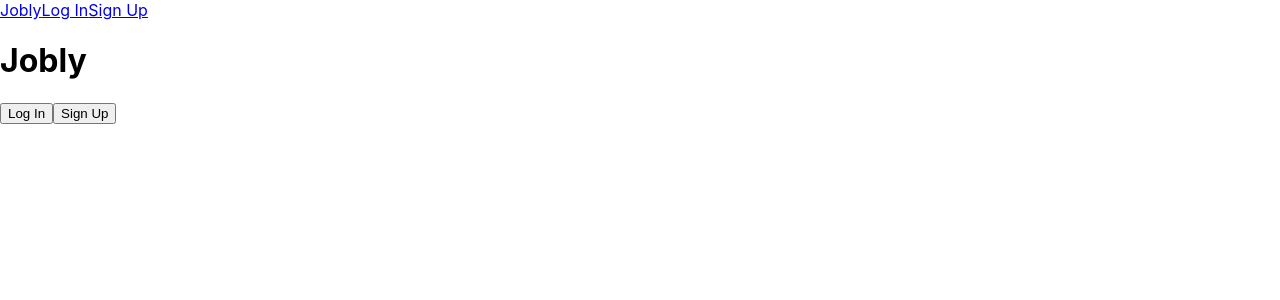
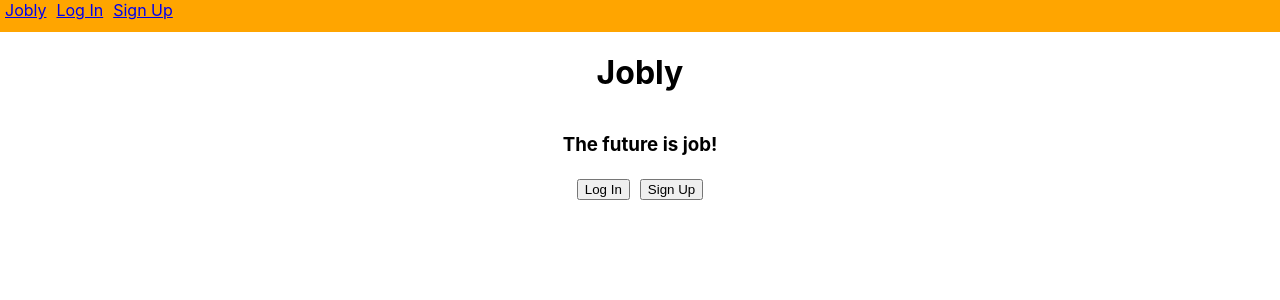
Before and after one commit to NoahAppelbaum/jobly-frontend, a React (Create React App) app: page / in a window 1280 px wide. Shown: the top 300 px of the page. Built offline with nearby package versions, Linux system fonts and the light colour scheme; no server answers.

Commit message:
working auth/nav basic functionality

```diff
--- a/src/AuthComponents/LoginForm.js
+++ b/src/AuthComponents/LoginForm.js
@@ -1,7 +1,6 @@
 import { useContext, useState } from "react"; //TODO: no context, just access to local storage?
 import userContext from "../userContext";
 import ErrorAlert from "../ErrorAlert";
-import JoblyApi from "../api";
 
 const initialState = {
   username: "",
@@ -36,6 +35,7 @@ function LoginForm({ login }) {
     console.log("Submitting Login Request");
     evt.preventDefault();
     //try to log in -- get errors back if it fails
+    //TODO: put try/catch HERE -- this is where we need them
     const newErrors = await login(formData);
     setErrors(newErrors);
     setFormData(initialState);
--- a/src/Homepage.js
+++ b/src/Homepage.js
@@ -1,6 +1,7 @@
 import userContext from "./userContext";
 import { useContext } from "react";
 import { useNavigate } from "react-router-dom";
+import "./stylesheets/homepage.css"
 
 /** Hompage: renders simple homepage */
 function Homepage() {
@@ -14,11 +15,11 @@ function Homepage() {
         !!user
           ?
           <>
-            {/*TODO: Maybe should be first name here: */}
-            <p>Your future is waiting, {user.username}</p>
+            <p>Your future is waiting, {user.firstName}</p>
           </>
           :
           <>
+            <h3>The future is job!</h3>
             <span>
               <button onClick={() => navigate("/login")}>Log In</button>
               <button onClick={() => navigate("/signup")}>Sign Up</button>
--- a/src/JoblyApp.js
+++ b/src/JoblyApp.js
@@ -1,45 +1,62 @@
 import { BrowserRouter } from "react-router-dom";
-import { useState } from "react";
+import { useState, useEffect } from "react";
+import decode from "jwt-decode";
 import userContext from "./userContext";
 import RoutesList from "./RoutesList";
 import Nav from "./Nav";
 import JoblyApi from "./api";
 
+//TODO: DocString
+function JoblyApp() {
+  const [currentUser, setCurrentUser] = useState(null); //TODO:composite state -- we have a user/loading
+  const [token, setToken] = useState(null);             // Loading component renders when loading
 
-function JoblyApp() {
-  // const [currentUser, setCurrentUser] = useState({ username: "TESTUSER" }); //FIXME: null; just testing
-  const [currentUser, setCurrentUser] = useState(null);
+  //TODO: useEffect on render to check localstorage for token/user?
+  //    (or "useLocalStorage" hook)
 
-  const [token, setToken] = useState("");
+  useEffect(() => {
+    async function getUserFromToken(newToken) {
+      const { username } = decode(newToken);
+      const response = await JoblyApi.getUser(username);
+      setCurrentUser(response.user);
+    }
+    JoblyApi.token = token || "";
+    if (token) {
+      //TODO: Error handling -- what if server is down/can't find user in db?
+      getUserFromToken(token);
+    } else {
+      setCurrentUser(null);
+    }
+  }, [token])
 
-  //TODO: move these all into utils and import (* as callbacks) up top?
+  //TODO: these don't need to be anonymous
   const login = async function (formData) {
     try {
       const response = await JoblyApi.login(formData);
       console.log("Got back:", response);
-      JoblyApi.token = response.token;
-      //TODO: do more stuff
+      setToken(response.token); //TODO: throwe <Navigate /> in here and below
     } catch (err) {
       return err;
     }
   };
 
-  const signup = async function (formData) {
+  async function signup(formData) { //TODO: above, same here
     try {
       const response = await JoblyApi.register(formData);
       console.log("Got back:", response);
-      JoblyApi.token = response.token;
-      //TODO: do more stuff
+      setToken(response.token);
     } catch (err) {
       return err;
     }
   };
 
   const logout = function () {
-    //TODO: ...
     console.log("LOGGING OUT");
+    setToken(null);
   };
-
+  //TODO: move these^^^ all into utils and import `(* as callbacks)` up top?
+  // Q: can I pass/export setToken to a util module?
+  //    ...And then import that module here?
   const callbacks = { login, signup, logout }
 
   return (
--- a/src/RoutesList.js
+++ b/src/RoutesList.js
@@ -17,6 +17,8 @@ import SignupForm from "./AuthComponents/SignupForm";
  * App->RoutesList->Routes
  */
 function RoutesList({ isLoggedIn, callbacks }) {
+
+  console.log("RoutesList isLoggedIn:", isLoggedIn);
 
   return (
     <Routes>
@@ -45,6 +47,7 @@ function RoutesList({ isLoggedIn, callbacks }) {
       <Route path="*" element={<Navigate to="/" />} />
     </Routes>
   ); //TODO: bespoke 404/NotFound page??
+  //    -- if I do this, form callbacks need to navigate back home
 
 }
 
--- a/src/api.js
+++ b/src/api.js
@@ -12,9 +12,11 @@ class JoblyApi {
   // Remember, the backend needs to be authorized with a token
   // We're providing a token you can use to interact with the backend API
   // DON'T MODIFY THIS TOKEN
-  static token = "eyJhbGciOiJIUzI1NiIsInR5cCI6IkpXVCJ9.eyJ1c2VybmFtZ" +
-    "SI6InRlc3R1c2VyIiwiaXNBZG1pbiI6ZmFsc2UsImlhdCI6MTU5ODE1OTI1OX0." +
-    "FtrMwBQwe6Ue-glIFgz_Nf8XxRT2YecFCiSpYL0fCXc";
+  // static token = "eyJhbGciOiJIUzI1NiIsInR5cCI6IkpXVCJ9.eyJ1c2VybmFtZ" +
+  //   "SI6InRlc3R1c2VyIiwiaXNBZG1pbiI6ZmFsc2UsImlhdCI6MTU5ODE1OTI1OX0." +
+  //   "FtrMwBQwe6Ue-glIFgz_Nf8XxRT2YecFCiSpYL0fCXc";
+
+  static token = "";
 
   static async request(endpoint, data = {}, method = "GET") {
     const url = new URL(`${BASE_URL}/${endpoint}`);
@@ -71,8 +73,6 @@ class JoblyApi {
     return res.jobs;
   }
 
-  //TODO: Apply
-
   /******************************** Auth Routes */
 
   /** Attempts to log in a user
@@ -97,7 +97,20 @@ class JoblyApi {
 
   /******************************** User Routes */
 
-  //TODO: update
+  /** gets user data
+   * Accepts (string) username
+   * returns { username, firstName, lastName, isAdmin, jobs }
+   *    where jobs is { id, title, companyHandle, companyName, state }
+   */
+
+  static async getUser(username) {
+    let res = await this.request(`users/${username}`);
+    return res;
+  }
+
+  //TODO: update()
+
+  //TODO: apply()
 }
 
 export default JoblyApi;
--- /dev/null
+++ b/src/stylesheets/Nav.css
@@ -0,0 +1,8 @@
+.Nav {
+  height: 2rem;
+  background-color: orange;
+}
+
+.Nav a {
+  margin: 5px;
+}
--- /dev/null
+++ b/src/stylesheets/homepage.css
@@ -0,0 +1,9 @@
+.Homepage {
+  display: flex;
+  flex-direction: column;
+  align-items: center;
+}
+
+.Homepage button {
+  margin: 5px;
+}
```
Also changed, not shown: src/Nav.js (+3 -4 lines).
